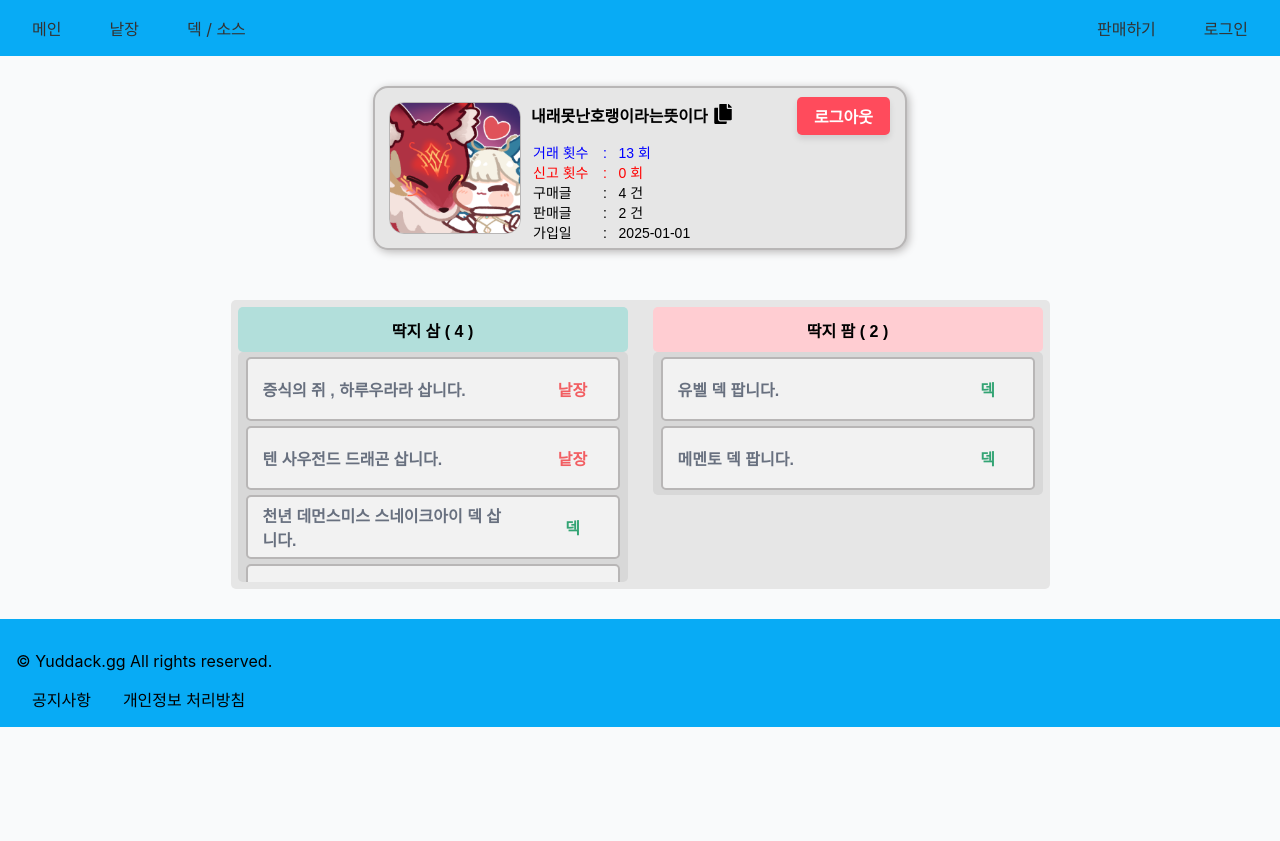
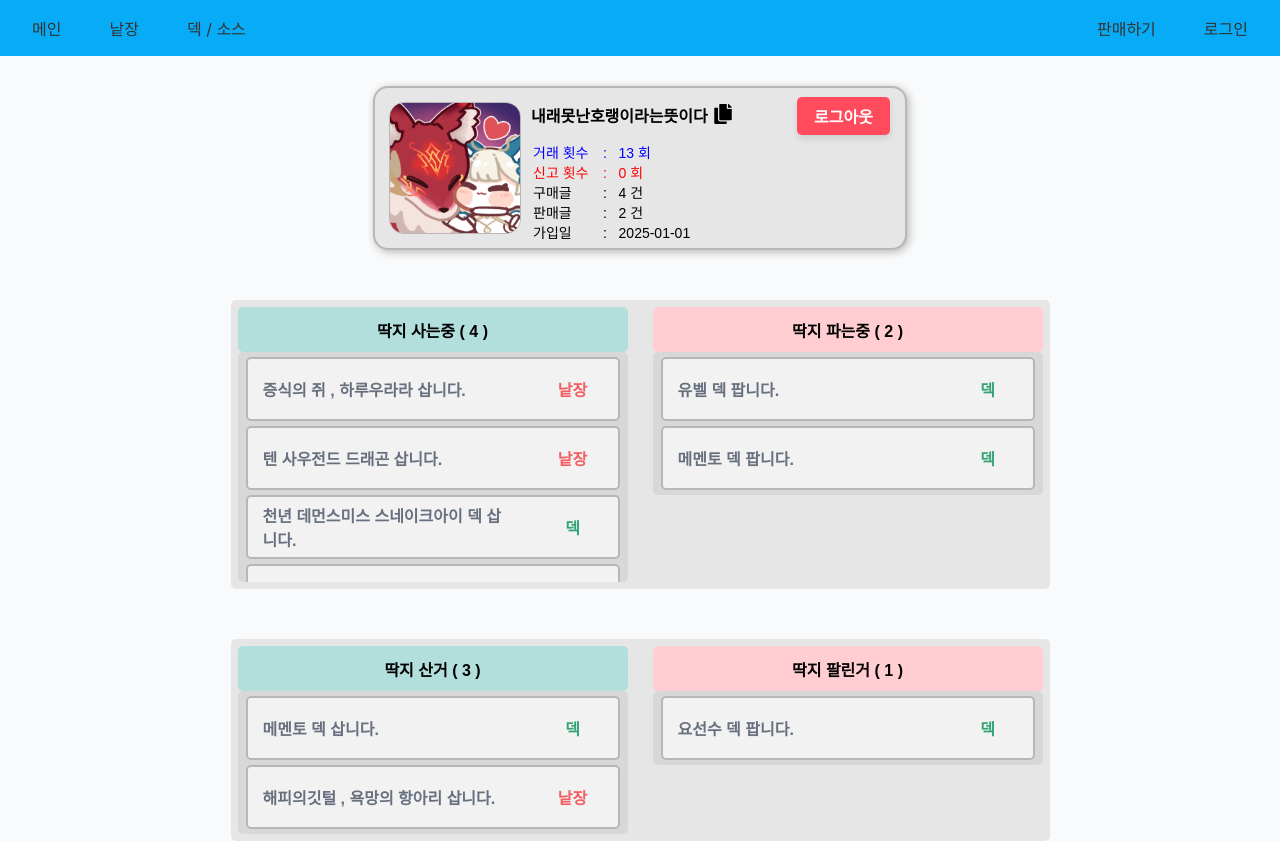
Before and after one commit to dlrdyd97/yuddack.gg_front, a React (Create React App) app: page /mypage/profile in a window 1280 px wide. Shown: the top 841 px of the page. Before the commit the page ends 800 px from the top, so only its background shows below. Built offline with nearby package versions, Linux system fonts and the light colour scheme.

Commit message:
feat : "마이페이지 거래 컴포넌트 추가"

```diff
--- /dev/null
+++ b/src/pages/mypage/GetUserInfo.js
@@ -0,0 +1,89 @@
+const GetUserInfo = {
+  id: 1,
+  name: "내래못난호랭이라는뜻이다",
+  join: "2025-01-01",
+  trade_count: 13,
+  report_count: 0,
+  purchase_posts: 4, // 백 단에서 작업
+  sale_posts: 2, // 백 단에서 작업
+  completed_purchase_posts: 3, // 백 단에서 작업
+  completed_sale_posts: 1, // 백 단에서 작업
+  profile_picture: `${process.env.PUBLIC_URL}/images/WildSoul.png`,
+
+  trade: [
+    {
+      id: 1,
+      title: "증식의 쥐 , 하루우라라 삽니다.",
+      content: "",
+      option: "single",
+      trade_type: "purchase",
+      status: "in_progress",
+    },
+    {
+      id: 2,
+      title: "텐 사우전드 드래곤 삽니다.",
+      content: "",
+      option: "single",
+      trade_type: "purchase",
+      status: "in_progress",
+    },
+    {
+      id: 3,
+      title: "천년 데먼스미스 스네이크아이 덱 삽니다.",
+      content: "",
+      option: "deck",
+      trade_type: "purchase",
+      status: "in_progress",
+    },
+    {
+      id: 4,
+      title: "스타더스트 드래곤 삽니다.",
+      content: "",
+      option: "single",
+      trade_type: "purchase",
+      status: "in_progress",
+    },
+    {
+      id: 5,
+      title: "유벨 덱 팝니다.",
+      content: "",
+      option: "deck",
+      trade_type: "sale",
+      status: "in_progress",
+    },
+    {
+      id: 6,
+      title: "메멘토 덱 팝니다.",
+      content: "",
+      option: "deck",
+      trade_type: "sale",
+      status: "in_progress",
+    },
+    {
+      id: 7,
+      title: "메멘토 덱 삽니다.",
+      content: "",
+      option: "deck",
+      trade_type: "purchase",
+      status: "completed",
+    },
+    {
+      id: 8,
+      title: "해피의깃털 , 욕망의 항아리 삽니다.",
+      content: "",
+      option: "single",
+      trade_type: "purchase",
+      status: "completed",
+    },
+    {
+      id: 9,
+      title: "요선수 덱 팝니다.",
+      content: "",
+      option: "deck",
+      trade_type: "sale",
+      status: "completed",
+    },
+  ],
+};
+
+export default GetUserInfo;
--- a/src/pages/mypage/Profile.js
+++ b/src/pages/mypage/Profile.js
@@ -4,74 +4,30 @@ import { useState } from "react";
 import MyTrade from "./MyTrade";
 import PurchaseBox from "./PurchaseBox";
 import SaleBox from "./SaleBox";
+import GetUserInfo from "./GetUserInfo";
 
 function Profile() {
-  const [userInfo, setUserInfo] = useState({
-    id: 1,
-    name: "내래못난호랭이라는뜻이다",
-    join: "2025-01-01",
-    trade_count: 13,
-    report_count: 0,
-    purchase_posts: 4, // DB에서 작업 가능
-    sale_posts: 2, // DB에서 작업 가능
-    profile_picture: `${process.env.PUBLIC_URL}/images/WildSoul.png`,
-
-    trade: [
-      {
-        id: 1,
-        title: "증식의 쥐 , 하루우라라 삽니다.",
-        content: "",
-        option: "single",
-        trade_type: "purchase",
-      },
-      {
-        id: 2,
-        title: "텐 사우전드 드래곤 삽니다.",
-        content: "",
-        option: "single",
-        trade_type: "purchase",
-      },
-      {
-        id: 3,
-        title: "천년 데먼스미스 스네이크아이 덱 삽니다.",
-        content: "",
-        option: "deck",
-        trade_type: "purchase",
-      },
-      {
-        id: 4,
-        title: "스타더스트 드래곤 삽니다.",
-        content: "",
-        option: "single",
-        trade_type: "purchase",
-      },
-      {
-        id: 5,
-        title: "유벨 덱 팝니다.",
-        content: "",
-        option: "deck",
-        trade_type: "sale",
-      },
-      {
-        id: 6,
-        title: "메멘토 덱 팝니다.",
-        content: "",
-        option: "deck",
-        trade_type: "sale",
-      },
-    ],
-  });
+  const [userInfo, setUserInfo] = useState(GetUserInfo);
 
   return (
     <>
       <div className="profile-main">
         <MyProfile userInfo={userInfo} setUserInfo={setUserInfo} />
+        {/* 구매 , 판매중인 딱지 리스트 */}
         <div className="profile-post-box">
           <div className="profile-trade-box">
-            <PurchaseBox userInfo={userInfo} />
+            <PurchaseBox
+              userInfo={userInfo}
+              title={"딱지 사는중"}
+              count={userInfo.purchase_posts}
+            />
             <div className="scroll-box">
               {userInfo.trade
-                .filter((tradeItem) => tradeItem.trade_type === "purchase") // "purchase"인 항목만 필터링
+                .filter(
+                  (tradeItem) =>
+                    tradeItem.trade_type === "purchase" &&
+                    tradeItem.status === "in_progress"
+                ) // "purchase"인 항목 + "in_progress" 필터링
                 .map((tradeItem) => (
                   <MyTrade
                     key={tradeItem.id}
@@ -83,10 +39,67 @@ function Profile() {
             </div>
           </div>
           <div className="profile-trade-box">
-            <SaleBox userInfo={userInfo} />
+            <SaleBox
+              userInfo={userInfo}
+              title={"딱지 파는중"}
+              count={userInfo.sale_posts}
+            />
             <div className="scroll-box">
               {userInfo.trade
-                .filter((tradeItem) => tradeItem.trade_type === "sale") // "sale"인 항목만 필터링
+                .filter(
+                  (tradeItem) =>
+                    tradeItem.trade_type === "sale" &&
+                    tradeItem.status === "in_progress"
+                ) // "sale"인 항목 + "in_progress" 필터링
+                .map((tradeItem) => (
+                  <MyTrade
+                    key={tradeItem.id}
+                    trade={tradeItem}
+                    userInfo={userInfo}
+                    setUserInfo={setUserInfo}
+                  />
+                ))}
+            </div>
+          </div>
+        </div>
+        {/* 구매 , 판매 완료한 딱지 */}
+        <div className="profile-post-box">
+          <div className="profile-trade-box">
+            <PurchaseBox
+              userInfo={userInfo}
+              title={"딱지 산거"}
+              count={userInfo.completed_purchase_posts}
+            />
+            <div className="scroll-box">
+              {userInfo.trade
+                .filter(
+                  (tradeItem) =>
+                    tradeItem.trade_type === "purchase" &&
+                    tradeItem.status === "completed"
+                ) // "purchase"인 항목 + "completed" 필터링
+                .map((tradeItem) => (
+                  <MyTrade
+                    key={tradeItem.id}
+                    trade={tradeItem}
+                    userInfo={userInfo}
+                    setUserInfo={setUserInfo}
+                  />
+                ))}
+            </div>
+          </div>
+          <div className="profile-trade-box">
+            <SaleBox
+              userInfo={userInfo}
+              title={"딱지 팔린거"}
+              count={userInfo.completed_sale_posts}
+            />
+            <div className="scroll-box">
+              {userInfo.trade
+                .filter(
+                  (tradeItem) =>
+                    tradeItem.trade_type === "sale" &&
+                    tradeItem.status === "completed"
+                ) // "sale"인 항목 + "completed" 필터링
                 .map((tradeItem) => (
                   <MyTrade
                     key={tradeItem.id}
--- a/src/pages/mypage/PurchaseBox.js
+++ b/src/pages/mypage/PurchaseBox.js
@@ -1,9 +1,9 @@
 import React from "react";
 
-const PurchaseBox = ({ userInfo }) => {
+const PurchaseBox = ({ userInfo, title, count }) => {
   return (
     <div className="profile-purchase">
-      딱지 삼 ( {userInfo.purchase_posts} )
+      {title} ( {count} )
     </div>
   );
 };
--- a/src/pages/mypage/SaleBox.js
+++ b/src/pages/mypage/SaleBox.js
@@ -1,7 +1,11 @@
 import React from "react";
 
-const SaleBox = ({ userInfo }) => {
-  return <div className="profile-sale">딱지 팜 ( {userInfo.sale_posts} )</div>;
+const SaleBox = ({ userInfo, title, count }) => {
+  return (
+    <div className="profile-sale">
+      {title} ( {count} )
+    </div>
+  );
 };
 
 export default SaleBox;
```
Also changed, not shown: src/pages/mypage/MySale.js (deleted, +0 -14 lines).
